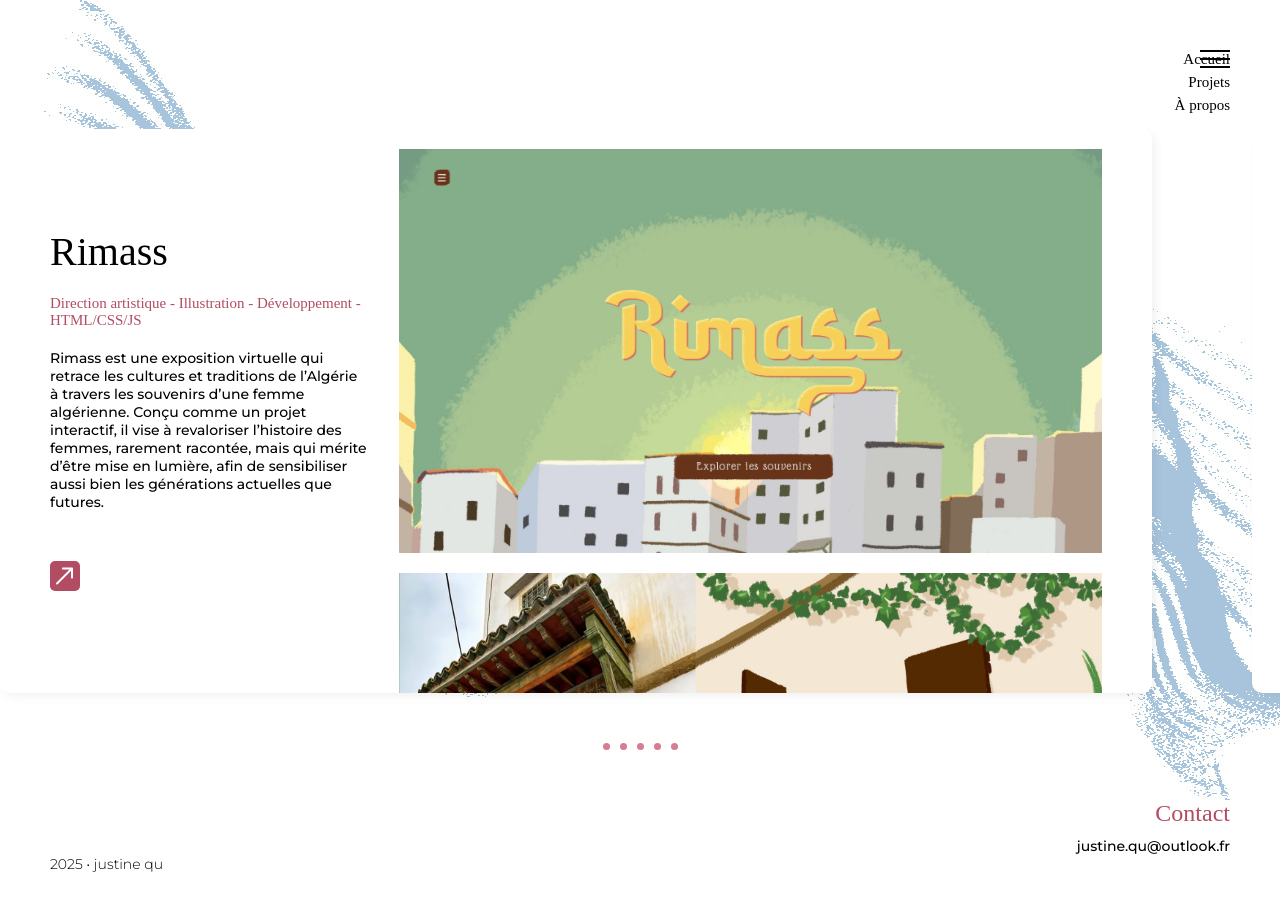
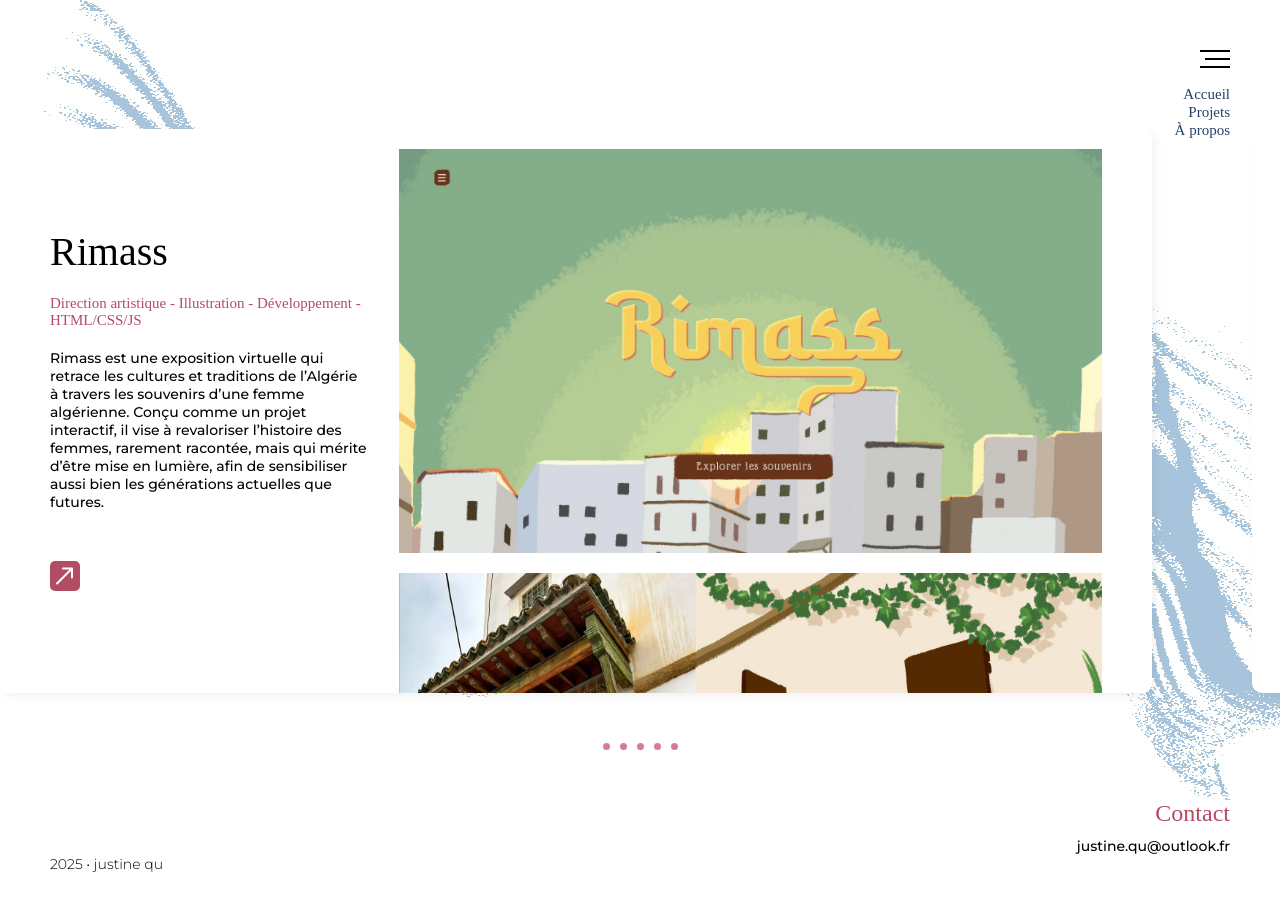
Before and after one commit to fruitsrouges/portfolio, a plain HTML site: page projets.html in a window 1280 px wide. Both pictures are taken after a click on the element 1215 px from the left and 59 px from the top of the page. Shown: the top 903 px of the page. Drawn offline with Linux system fonts and the light colour scheme; a web font is replaced by a local one.

Commit message:
main - maj burger menu

```diff
--- a/projets.css
+++ b/projets.css
@@ -67,6 +67,7 @@ main {
 }
 
 .redirecting-button img:hover {
+  transition: transform 0.3s ease-in-out;
   transform: scale(1.1);
 }
 
@@ -107,6 +108,7 @@ button {
   background-color: #d67d91;
   border-radius: 4px;
   border: none;
+  transition: transform 0.3s ease-in-out;
 }
 
 button:hover,
--- a/projets.html
+++ b/projets.html
@@ -15,7 +15,7 @@
             <span></span>
             <span></span>
         </div>
-        <nav class="nav-bar">
+        <nav class="nav-content">
             <ul>
                 <li><a href="index.html">Accueil</a></li>
                 <li><a href="projets.html">Projets</a></li>
--- a/script.js
+++ b/script.js
@@ -1,4 +1,7 @@
 function toggleMenu() {
-    const nav = document.querySelector('.nav-bar');
+    const nav = document.querySelector('.nav-content');
+    const burger = document.querySelector('.burger');
+
     nav.classList.toggle('show');
+    burger.classList.toggle('active');
 }
--- a/style.css
+++ b/style.css
@@ -3,6 +3,7 @@
 :root {
   --main-bg-color: #fff;
   --accent-color: #b24c63;
+  --secondary-accent-color: #264169;
   --main-text-color: #000;
   --secondary-text-color: #b24c63;
 
@@ -63,17 +64,13 @@ p {
 }
 
 a {
-  color: var(--main-text-color);
+  color: var(--secondary-accent-color);
   font-family: var(--title-font);
   font-size: 15px;
   font-style: normal;
   font-weight: 300;
   line-height: normal;
   text-decoration: none;
-}
-
-a:visited {
-  color: var(--main-text-color);
 }
 
 a.clickable-mail {
@@ -89,6 +86,7 @@ span.bold {
   font-weight: 700;
 }
 
+/*body*/
 header {
   display: flex;
   position: absolute;
@@ -97,37 +95,51 @@ header {
   padding: 50px;
 }
 
-.nav-bar ul {
+.burger {
+  display: flex;
+  flex-direction: column;
+  align-items: flex-end;
+  gap: 6px;
+  cursor: pointer;
   position: absolute;
+  right: 50px;
   top: 50px;
+  transition: transform 0.3s ease-in-out;
+}
+
+.burger span {
+  border: solid #000 1.5px;
+  width: 30px;
+  transition: all 0.3s ease-in-out;
+}
+
+.burger.active span:nth-child(2) {
+  width: 25px;
+}
+
+.nav-content {
+  position: absolute;
+  top: 85px;
   right: 50px;
   display: flex;
   flex-direction: column;
   gap: 5px;
   text-align: right;
+  opacity: 0;
+  transform: translateY(-10px);
+  transition: opacity 0.3s ease-in-out, transform 0.3s ease-in-out;
+  pointer-events: none;
 }
 
-.burger span {
-  border: solid #000 1.5px;
-  width: 30px;
+.nav-content.show {
+  opacity: 1;
+  transform: translateY(0);
+  pointer-events: all;
 }
 
-.nav-bar {
-  display: none;
-}
-
-.nav-bar.show {
-  display: block;
-}
-
-.burger {
-  display: flex;
-  flex-direction: column;
-  gap: 6px;
-  cursor: pointer;
-  position: absolute;
-  right: 50px;
-  top: 50px;
+.nav-content li:hover {
+  transform: scale(1.05);
+  transition: transform 0.3s ease-in-out;
 }
 
 footer {
```
Also changed, not shown: index.html (+1 -1 lines), propos.html (+2 -1 lines).
